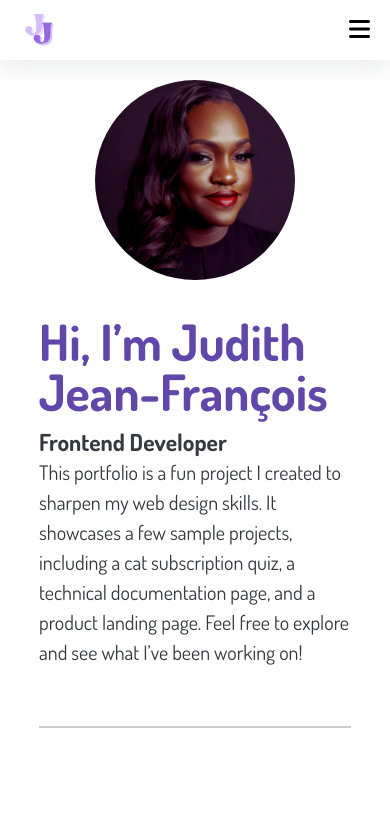
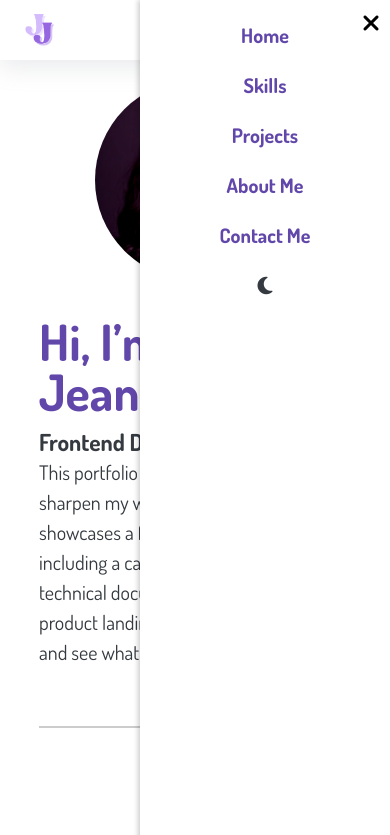
Before and after one commit to Jud1th1/mockportfolio, a plain HTML site: page index.html in a window 390 px wide. Both pictures are taken after a click on the button 359 px from the left and 30 px from the top of the page. Shown: the top 835 px of the page. Drawn offline with Linux system fonts and the light colour scheme.

Commit message:
adding sidenav js

```diff
--- a/index.html
+++ b/index.html
@@ -25,6 +25,7 @@
 
         <button class="toggleButton"><i class="fa-solid fa-bars"></i></button>
         <ul class="side-bar">
+            <button class="closeButton"><i class="fa-solid fa-xmark"></i></button>
             <li><a href="#welcome-section">Home</a></li>
             <li><a href="#skills">Skills</a></li>
             <li><a href="#projects">Projects</a></li>
@@ -32,6 +33,7 @@
             <li><a href="#contact">Contact Me</a></li>
             <li><i class="fa-solid fa-moon"></i></li>
         </ul>
+
     </nav>
 
     <!-------------------------------------- Welcome -------------------------------------->
--- a/myScript.js
+++ b/myScript.js
@@ -1,8 +1,37 @@
 // Step 1: Select the button and sidebar
 const button = document.querySelector(".toggleButton");
 const sidebar = document.querySelector(".side-bar");
+const closeButton = document.querySelector(".closeButton");
 
 // Step 2: Add an event listener to toggle the sidebar when the button is clicked
 button.addEventListener("click", () => {
     sidebar.classList.toggle("active");
-});S
+});
+
+closeButton.addEventListener("click", () => {
+    sidebar.classList.remove("active");
+});
+
+// Step 3: Close sidebar when clicking outside of it
+document.addEventListener("click", (event) => {
+    if (!sidebar.contains(event.target) && !button.contains(event.target)) {
+        sidebar.classList.remove("active"); // Hide the sidebar
+    }
+});
+
+/* Test closing sidebar nav when a linked is clicked
+
+// Select the sidebar links and the sidebar
+const sidebarLinks = document.querySelectorAll('.side-bar a');
+const sidebar = document.querySelector('.side-bar');
+
+// Loop through each sidebar link
+sidebarLinks.forEach(link => {
+    // Add event listener to each link
+    link.addEventListener('click', () => {
+        // Close the sidebar by removing the 'active' class
+        sidebar.classList.remove('active');
+    });
+});
+
+*/
--- a/styles.css
+++ b/styles.css
@@ -69,7 +69,7 @@ body{
 .side-bar{
     position: fixed;
     top: 0;
-    right: 0;
+    right: -250px; /* Move it off-screen instead of hidden*/
     height: 100vh;
     width: 250px;
     background-color: white;
@@ -79,15 +79,13 @@ body{
     gap: 20px;
     padding: 20px;
     box-shadow: -2px 0 5px rgba(0, 0, 0, 0.2);
+    transition: right 0.3s ease-in-out;
 }
 
 .side-bar.active {
-    left: 0;
+    right: 0;
 }
 
-#navbar > .side-bar{
-    display: none;
-}
 /*************************** Welcome Section***************************/
 #welcome-section{
     display: flex;
@@ -261,15 +259,26 @@ footer{
         display: block; /* Show menu button */
     }
 
-    .side-bar.show {
+    .side-bar.active {
         display: flex; /* Show side bar when toggled */
     }
 
-    .side-bar {
-        left: 0;
-        position: relative;
-        width: 250px;
+    .closeButton {
+        display: none;
+        position: absolute;
+        top: 10px;
+        right: 10px;
+        background: none;
+        border: none;
+        font-size: 24px;
+        cursor: pointer;
     }
+
+    /* Show close button only when sidebar is active (open) */
+    .side-bar.active .closeButton {
+        display: block;
+    }
+
 
     #welcome-section{
         display: flex;
```
